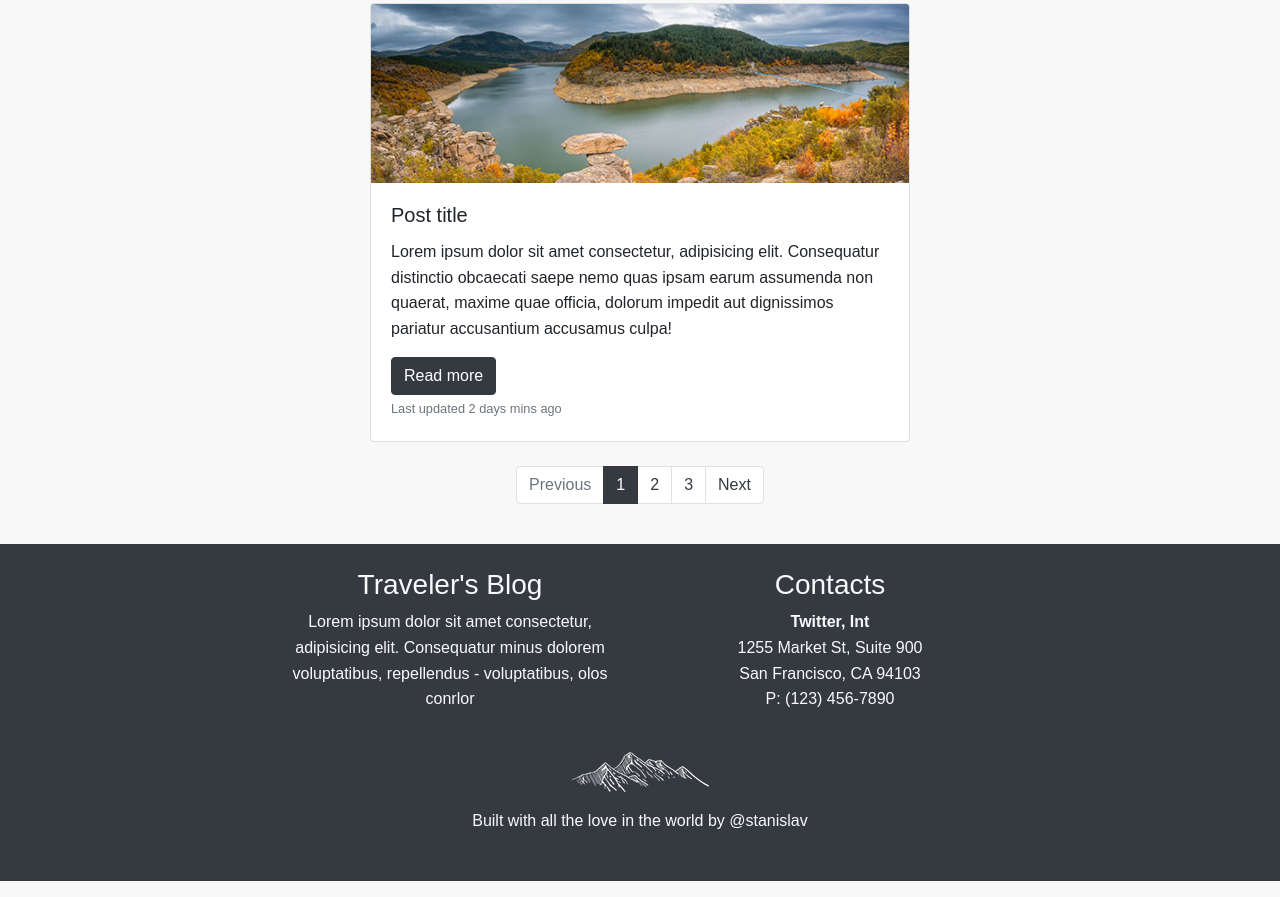
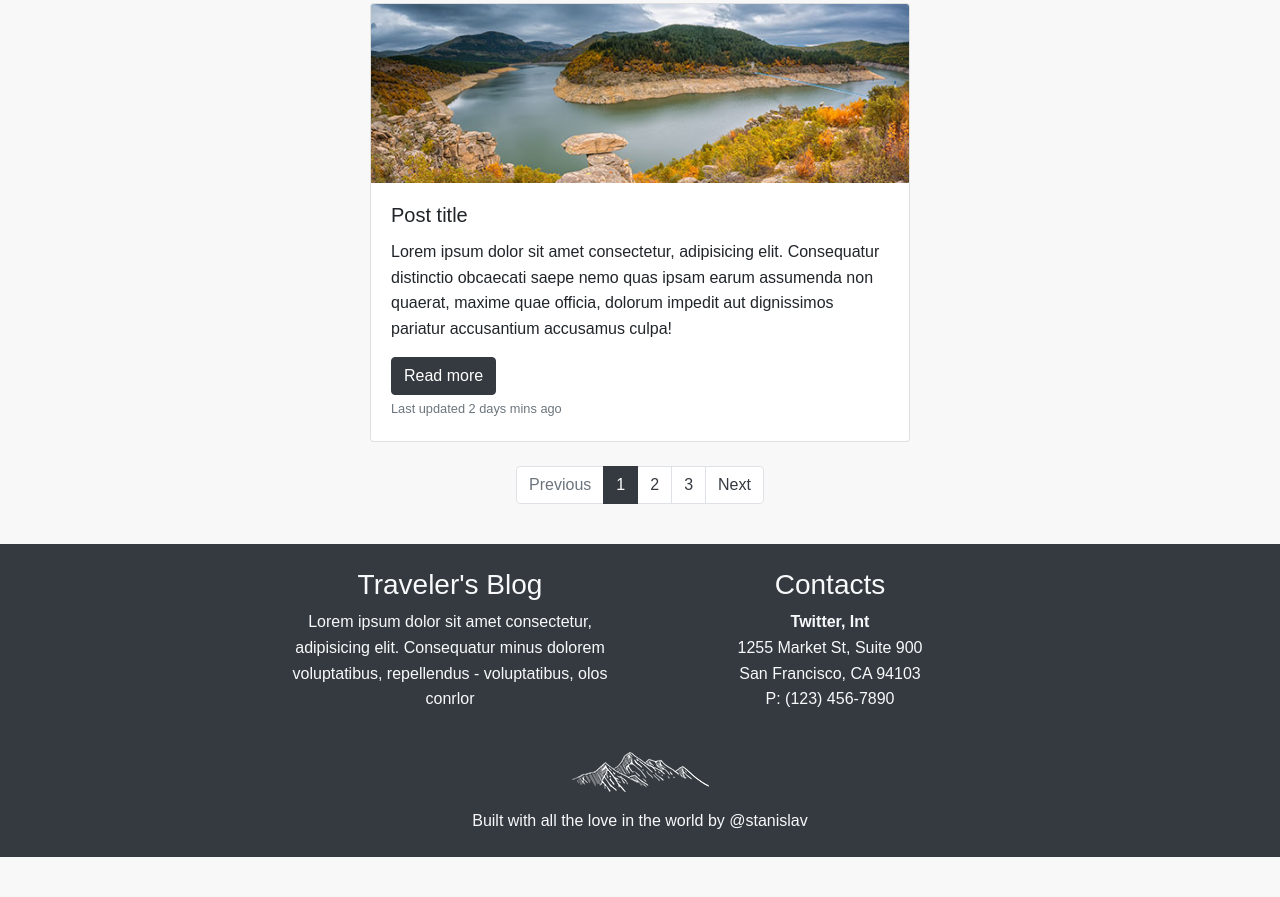
Before and after one commit to StanislavFedyna/Bt-4, a website: page src/index.html in a window 1280 px wide. Shown: the part 1410-2307 px from the top of the page. After the commit the page ends 2283 px from the top, so only its background shows below. Drawn offline with nearby package versions, Linux system fonts and the light colour scheme; files whose address does not match are found by name.

Commit message:
fixed size in footer

```diff
--- a/src/index.html
+++ b/src/index.html
@@ -263,7 +263,7 @@
         <!-- Copyright component -->
         <div class="copyright-wrapper mt-4">
           <img class="mx-auto d-block"src="./img/png/logo.png" alt="copyLogo">
-          <p class="text-center mt-3 pb-5">Built with all the love in the world by @stanislav</p>
+          <p class="text-center mt-3 pb-sm-5 pb-md-4">Built with all the love in the world by @stanislav</p>
         </div>
       </div>
     </footer>
```
